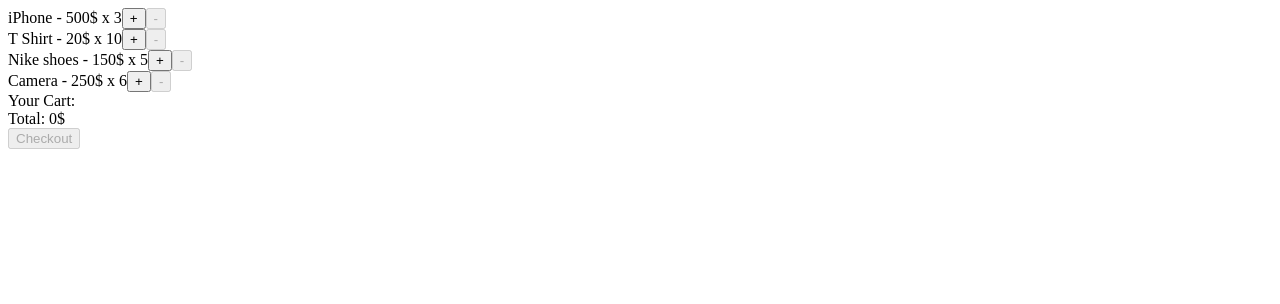
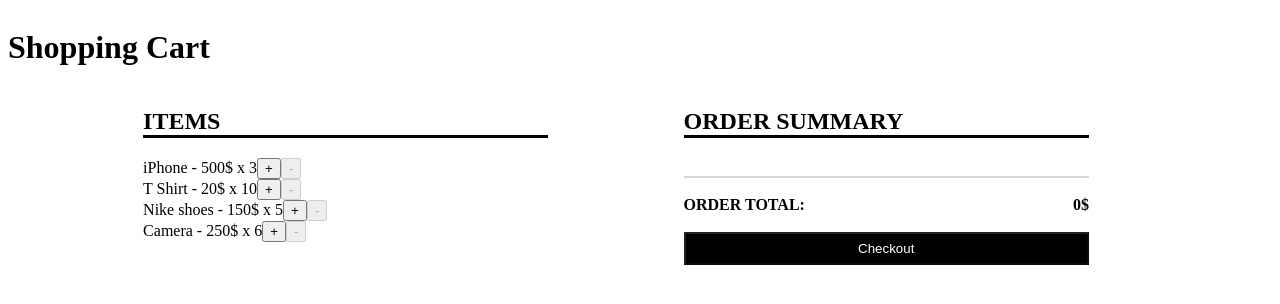
Before and after one commit to EhoodGoren/shopping-cart-redux, a React (Create React App) app: page / in a window 1280 px wide. Shown: the top 304 px of the page. Built offline with nearby package versions, Linux system fonts and the light colour scheme.

Commit message:
Added styling
Mostly cart section

```diff
--- /dev/null
+++ b/src/App.css
@@ -0,0 +1,21 @@
+#app {
+    width: 95vw;
+    height: 95vh;
+    display: grid;
+    grid-template-columns: repeat(9, 1fr);
+    grid-template-rows: repeat(10, 1fr);
+    grid-column-gap: 0px;
+    grid-row-gap: 0px;
+}
+#products {
+    grid-area: 2 / 2 / 10 / 5;
+}
+#checkout {
+    grid-area: 2 / 6 / 10 / 9;
+}
+#app-title {
+    grid-area: 1 / 1 / 2 / 4;
+}
+.shop-titles {
+    border-bottom: 3px black solid;
+}
--- a/src/App.jsx
+++ b/src/App.jsx
@@ -1,12 +1,20 @@
 import Products from './Products';
 import Checkout from './Checkout';
+import './App.css';
 
 function App() {
   return (
-    <>
-      <Products />
-      <Checkout />
-    </>
+    <div id='app'>
+      <h1 id='app-title'>Shopping Cart</h1>
+      <div id='products'>
+        <h2 className='shop-titles'>ITEMS</h2>
+        <Products />
+      </div>
+      <div id='checkout'>
+        <h2 className='shop-titles'>ORDER SUMMARY</h2>
+        <Checkout />
+      </div>
+    </div>
   );
 }
 
--- /dev/null
+++ b/src/Checkout.css
@@ -0,0 +1,17 @@
+#price-break {
+    width: 100%;
+    border-top: 2px solid #D8D7D1;
+}
+#checkout-btn {
+    width: 100%;
+    height: 2.5em;
+    background-color: black;
+    color: white;
+}
+#checkout-btn:hover {
+    border: 3px solid gray;
+}
+#order-total {
+    display:flex;
+    justify-content: space-between;
+}
--- a/src/Checkout.jsx
+++ b/src/Checkout.jsx
@@ -2,6 +2,7 @@
 import CartItem from "./CartItem";
 import { cartCheckout } from './redux/actions/cartActions';
 import { productsCheckout } from './redux/actions/productsActions';
+import './Checkout.css';
 
 function Checkout(props) {
     const generateCart = () => {
@@ -15,13 +16,16 @@
     }
     const generateCheckout = () => {
         const disabled = Object.keys(props.items).length === 0 ? true : false
-        return <button onClick={() => props.checkout()} disabled={disabled}>Checkout</button>
+        return <button id='checkout-btn' onClick={() => props.checkout()} disabled={disabled}>Checkout</button>
     }
     return(
-        <div>
-            <div>Your Cart:</div>
+        <div id='checkout-div'>
             {generateCart()}
-            <div>Total: {props.total}$</div>
+            <br />
+            <div id='price-break'></div>
+            <br />
+            <div id='order-total'><b>ORDER TOTAL:</b> <span className='order-price'><b>{props.total}$</b></span></div>
+            <br></br>
             {generateCheckout()}
         </div>
     )
```
